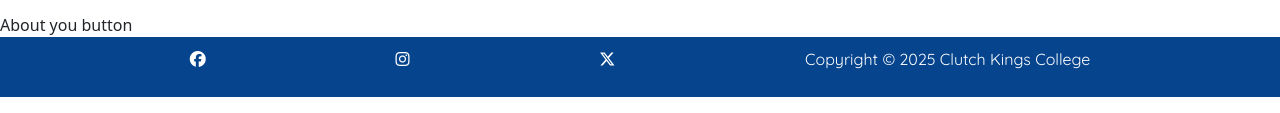
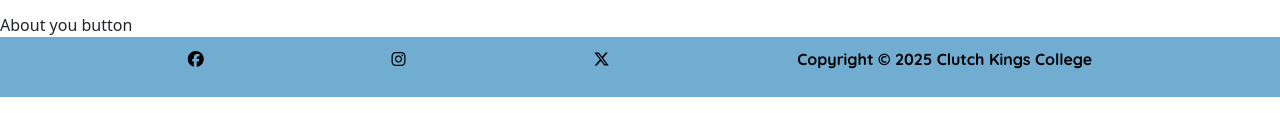
Before and after one commit to lucyinthesky2111/milestone-project-one, a plain HTML site: page index.html in a window 1280 px wide. Shown: the part 2431-2544 px from the top of the page. Drawn offline with nearby package versions, Linux system fonts and the light colour scheme.

Commit message:
Make footer and its icons, text and hover same colours as navbar and make text bold

```diff
--- a/assets/css/style.css
+++ b/assets/css/style.css
@@ -181,9 +181,9 @@ i.e. the paragraph of text that introduces the course */
     list-style-type: none;
     display: flex;
     justify-content: space-evenly;
-    background-color: #06458e;
+    background-color: var(--lightest-blue);
     font-family: 'Quicksand', sans-serif;
-    color: #ffffff;
+    color: black;
     /* these 2 padding values add space above and below the icons */
     padding: 10px 0;
 }
@@ -191,14 +191,14 @@ i.e. the paragraph of text that introduces the course */
 
 /*targets the social media icons*/
 .fa-brands {
-    color: #ffffff;
+    color: black;
 }
 
 
 /*targets the social media icons so their colours will change when they are hovered over.
 To get this to work, had to target i element not a element as originally thought*/
 i:hover {
-    color: #f36f32;
+    color: var(--anti-flash-white);
 }
 
 
--- a/index.html
+++ b/index.html
@@ -213,7 +213,8 @@
                     aria-label="Visit our Instagram page (opens in a new tab)"><i class="fa-brands fa-instagram"></i></a></li>
             <li><a href="https://x.com/?lang=en" target="_blank" rel="noopener"
                     aria-label="Visit our X page (opens in a new tab)"><i class="fa-brands fa-x-twitter"></i></i></a></li>
-            <p id="footer-text">Copyright © 2025 Clutch Kings College</p>
+                <!-- Strong tag makes footer text bold-->
+            <p id="footer-text"><strong>Copyright © 2025 Clutch Kings College</strong></p>
         </ul>
     </footer>
 
```
